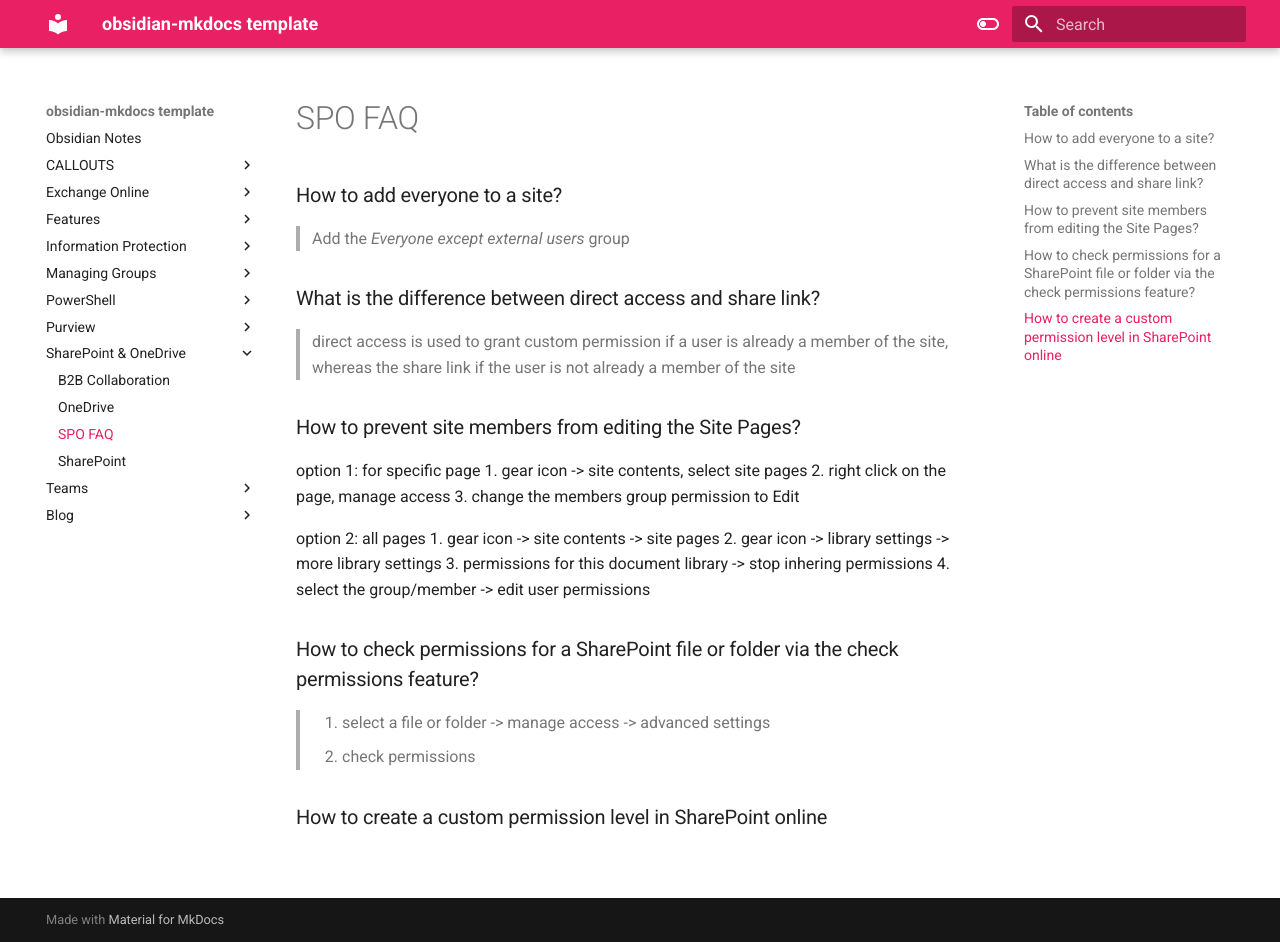
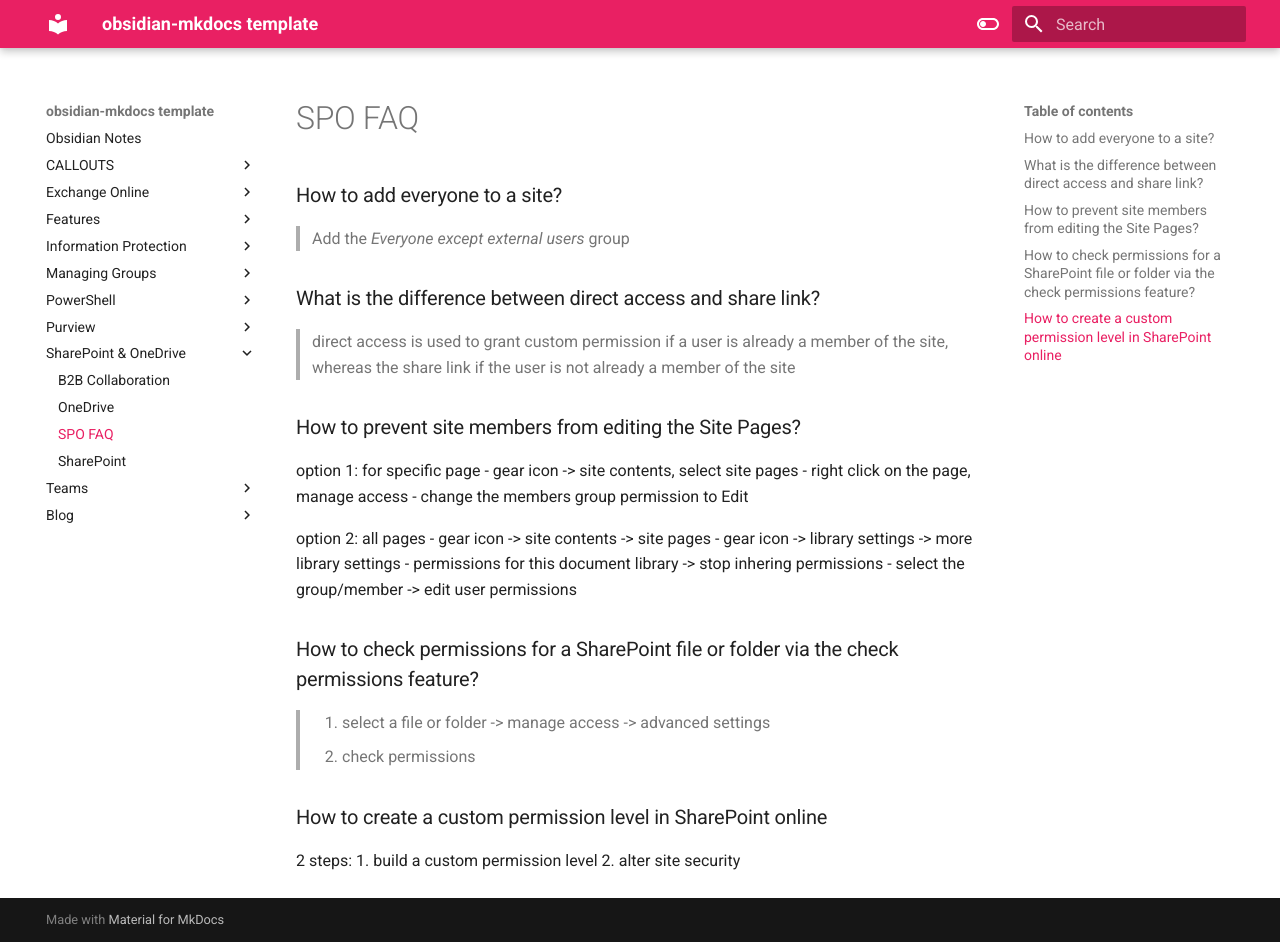
Before and after one commit to loujomer/toyee, an MkDocs documentation site: the page built from docs/SharePoint & OneDrive/SPO FAQ.md, in a window 1280 px wide and 942 px high. Built offline with MkDocs 1.6.1 and Material for MkDocs 9.7.7, drawn with Linux system fonts in a browser that asks for light colours.

Commit message:
Update SPO FAQ.md

```diff
--- a/docs/SharePoint & OneDrive/SPO FAQ.md
+++ b/docs/SharePoint & OneDrive/SPO FAQ.md
@@ -8,15 +8,15 @@
 ### How to prevent site members from editing the Site Pages?
 
 option 1: for specific page
-1. gear icon -> site contents, select site pages
-2. right click on the page, manage access
-3. change the members group permission to Edit
+- gear icon -> site contents, select site pages
+- right click on the page, manage access
+- change the members group permission to Edit
 
 option 2: all pages
-1. gear icon -> site contents -> site pages
-2. gear icon -> library settings -> more library settings
-3. permissions for this document library -> stop inhering permissions
-4. select the group/member -> edit user permissions
+- gear icon -> site contents -> site pages
+- gear icon -> library settings -> more library settings
+- permissions for this document library -> stop inhering permissions
+- select the group/member -> edit user permissions
 
 
 
@@ -27,4 +27,7 @@ option 2: all pages
 
 
 ### How to create a custom permission level in SharePoint online
->
+
+2 steps:
+1. build a custom permission level
+2. alter site security
```
